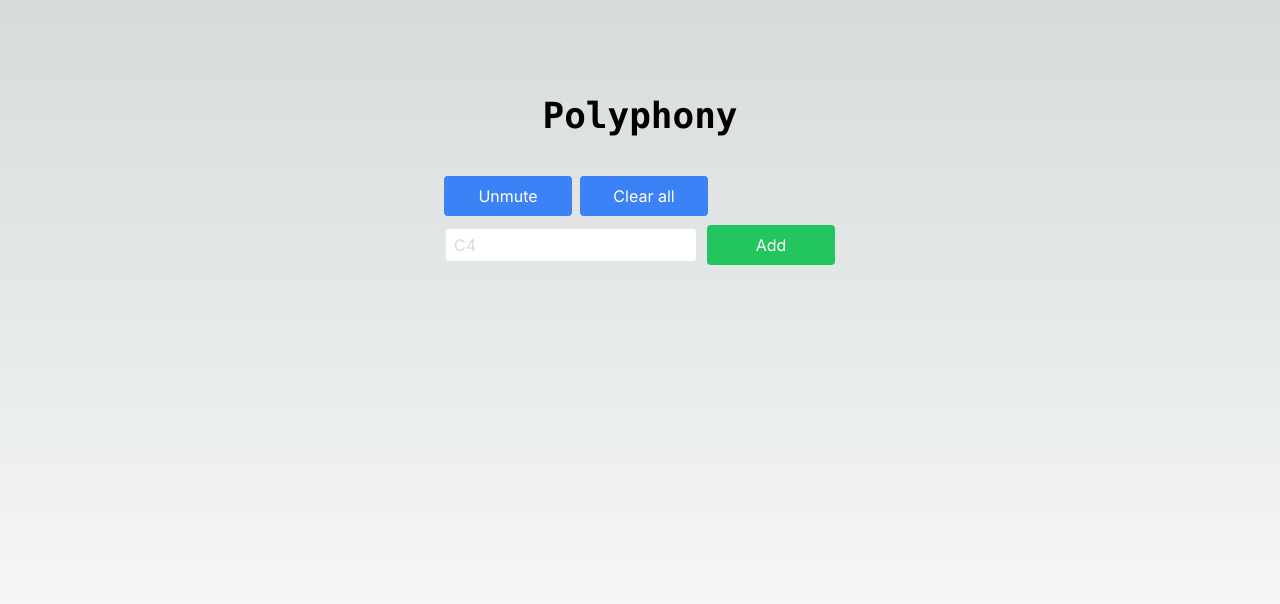
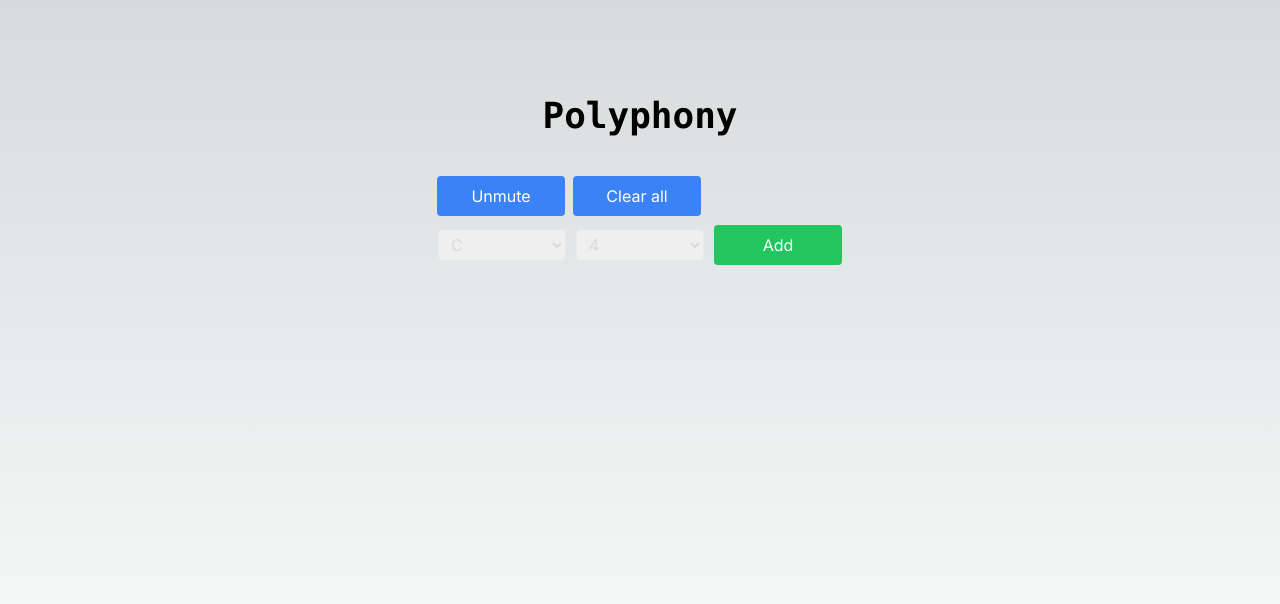
Before and after one commit to jamesonwilliams/polyphony, a Next.js app: page / in a window 1280 px wide. Shown: the top 604 px of the page. Built offline with nearby package versions, Linux system fonts and the light colour scheme.

Commit message:
Break apart tone selector into a few subcomponents

```diff
--- a/app/ToneConfigurator.tsx
+++ /dev/null
@@ -1,67 +0,0 @@
-import React from 'react';
-
-interface ToneConfiguratorProps {
-  tones: string[];
-  onTonesChanged: (tones: string[]) => void;
-}
-
-const ToneConfigurator: React.FC<ToneConfiguratorProps> = ({
-  tones,
-  onTonesChanged,
-}) => {
-  const [newTone, setNewTone] = React.useState<string>('C4');
-
-  const onToneTextChanged = (event: React.ChangeEvent<HTMLInputElement>) => {
-    setNewTone(event.target.value.trim());
-  };
-
-  const addNewTone = () => {
-    const tone = newTone.trim();
-    if (tone != '' && !tones.includes(tone)) {
-      onTonesChanged([...tones, tone]);
-    }
-  };
-
-  const removeTone = (tone: string) => {
-    onTonesChanged(tones.filter((t) => t != tone));
-  };
-
-  return (
-    <table>
-      <tbody>
-        {tones.map((tone) => (
-          <tr key={tone}>
-            <td>{tone}</td>
-            <td>
-              <button
-                className='delete-button'
-                onClick={() => removeTone(tone)}
-              >
-                Remove
-              </button>
-            </td>
-          </tr>
-        ))}
-        <tr key='new'>
-          <td>
-            <input
-              key='new'
-              type='text'
-              value={newTone}
-              onChange={onToneTextChanged}
-            />
-          </td>
-          <td>
-            {!tones.includes(newTone) && (
-              <button className='add-button' onClick={addNewTone}>
-                Add
-              </button>
-            )}
-          </td>
-        </tr>
-      </tbody>
-    </table>
-  );
-};
-
-export default ToneConfigurator;
--- a/app/globals.css
+++ b/app/globals.css
@@ -30,13 +30,18 @@ body {
   @apply mb-9 text-center font-mono text-4xl font-bold;
 }
 
-input {
+input,
+select {
   color: rgb(var(--background-start-rgb));
   @apply m-1 rounded border px-2 py-1;
 }
 
 button {
   @apply m-1 w-32 rounded bg-blue-500 px-4 py-2 text-white;
+}
+
+select {
+  @apply w-32;
 }
 
 .add-button {
--- /dev/null
+++ b/app/tone_selector/ConfiguredToneRow.tsx
@@ -0,0 +1,20 @@
+import React from 'react';
+
+export default function ConfiguredToneRow({
+  tone,
+  removeTone,
+}: {
+  tone: string;
+  removeTone: (tone: string) => void;
+}) {
+  return (
+    <tr>
+      <td>{tone}</td>
+      <td>
+        <button className='delete-button' onClick={() => removeTone(tone)}>
+          Remove
+        </button>
+      </td>
+    </tr>
+  );
+}
--- /dev/null
+++ b/app/tone_selector/NoteSelector.tsx
@@ -0,0 +1,24 @@
+import { availableNotes } from './notes';
+
+export default function NoteSelector({
+  note,
+  noteSelected,
+}: {
+  note: string;
+  noteSelected: (note: string) => void;
+}) {
+  return (
+    <select
+      name='note'
+      id='note'
+      value={note}
+      onChange={(e) => noteSelected(e.target.value)}
+    >
+      {availableNotes.map((note) => (
+        <option key={note} value={note}>
+          {note}
+        </option>
+      ))}
+    </select>
+  );
+}
--- /dev/null
+++ b/app/tone_selector/OctaveSelector.tsx
@@ -0,0 +1,25 @@
+import React from 'react';
+import { availableOctaves } from './octaves';
+
+export default function OctaveSelector({
+  octave,
+  octaveSelected,
+}: {
+  octave: number;
+  octaveSelected: (octave: number) => void;
+}) {
+  return (
+    <select
+      name='octave'
+      id='octave'
+      value={octave}
+      onChange={(e) => octaveSelected(parseInt(e.target.value))}
+    >
+      {availableOctaves.map((octave) => (
+        <option key={octave} value={octave}>
+          {octave}
+        </option>
+      ))}
+    </select>
+  );
+}
--- /dev/null
+++ b/app/tone_selector/ToneConfigurator.tsx
@@ -0,0 +1,28 @@
+import React from 'react';
+import ConfiguredToneRow from './ConfiguredToneRow';
+import ToneSelectorRow from './ToneSelectorRow';
+
+export default function ToneConfigurator({
+  tones,
+  onTonesChanged,
+}: {
+  tones: string[];
+  onTonesChanged: (tones: string[]) => void;
+}) {
+  return (
+    <table>
+      <tbody>
+        {tones.map((tone) => (
+          <ConfiguredToneRow
+            key={tone}
+            tone={tone}
+            removeTone={(tone: string) =>
+              onTonesChanged(tones.filter((t) => t != tone))
+            }
+          />
+        ))}
+        <ToneSelectorRow tones={tones} onTonesChanged={onTonesChanged} />
+      </tbody>
+    </table>
+  );
+}
--- /dev/null
+++ b/app/tone_selector/ToneSelectorRow.tsx
@@ -0,0 +1,49 @@
+import { useState } from 'react';
+import OctaveSelector from './OctaveSelector';
+import NoteSelector from './NoteSelector';
+import { availableOctaves, defaultOctave } from './octaves';
+import { availableNotes, defaultNote } from './notes';
+
+export default function ToneSelectorRow({
+  tones,
+  onTonesChanged,
+}: {
+  tones: string[];
+  onTonesChanged: (tones: string[]) => void;
+}) {
+  const [octave, setOctave] = useState<number>(defaultOctave);
+  const [note, setNote] = useState<string>(defaultNote);
+  const newTone = `${note}${octave}`;
+
+  const addNewTone = () => {
+    if (!tones.includes(newTone)) {
+      onTonesChanged([...tones, newTone]);
+    }
+  };
+
+  let addButtonClasses: string = 'add-button';
+  if (tones.includes(newTone)) {
+    addButtonClasses += ' disabled';
+  }
+
+  return (
+    <tr key='new'>
+      <td>
+        <NoteSelector note={note} noteSelected={(note) => setNote(note)} />
+      </td>
+
+      <td>
+        <OctaveSelector
+          octave={octave}
+          octaveSelected={(octave) => setOctave(octave)}
+        />
+      </td>
+
+      <td>
+        <button className={addButtonClasses} onClick={addNewTone}>
+          Add
+        </button>
+      </td>
+    </tr>
+  );
+}
--- /dev/null
+++ b/app/tone_selector/notes.ts
@@ -0,0 +1,16 @@
+export const availableNotes: string[] = [
+  'C',
+  'C#',
+  'D',
+  'Eb',
+  'E',
+  'F',
+  'F#',
+  'G',
+  'Ab',
+  'A',
+  'Bb',
+  'B',
+];
+
+export const defaultNote: string = 'C';
--- /dev/null
+++ b/app/tone_selector/octaves.ts
@@ -0,0 +1,3 @@
+export const availableOctaves: number[] = [2, 3, 4, 5, 6];
+
+export const defaultOctave: number = 4;
```
Also changed, not shown: app/AudioControls.tsx (+7 -11 lines), app/Synthesizer.tsx (+3 -5 lines), app/TonePlayer.tsx (+6 -7 lines).
